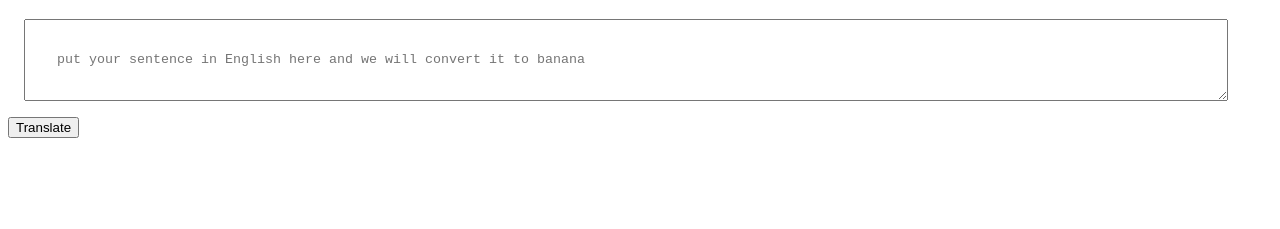
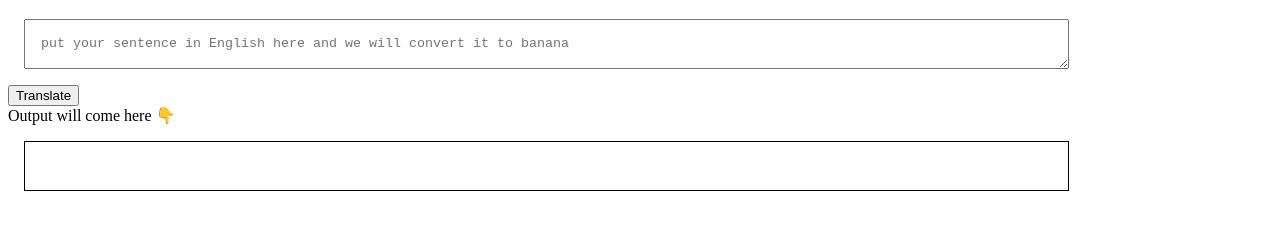
Before and after one commit to saiyed9974/neo-camp-banana-speak, a plain HTML site: page index.html in a window 1280 px wide. Shown: the part 61-290 px from the top of the page. Drawn offline with Linux system fonts and the light colour scheme.

Commit message:
input output processing done

```diff
--- a/app.js
+++ b/app.js
@@ -2,11 +2,10 @@
 var btnTranslate = document.querySelector("#btn-translate");
 
 var txtInput = document.querySelector("#txt-input");
-
+var output = document.querySelector("#output");
 
 btnTranslate.addEventListener("click", function clickEventhandler(){
 
-    console.log("CLICKED!");
-    console.log("input",txtInput.value);
+    output.innerText = " sdfsfdf(banana) "+ txtInput.value;
 
 })
--- a/index.html
+++ b/index.html
@@ -6,11 +6,22 @@
     <title>Banana Speak</title>
     <style>
         textarea{
-            width: 90%;
-            padding: 2rem;
+            width: 80%;
+            padding: 1rem;
             margin: 1rem;
             height: 2vh;
             display: block;
+        }
+
+        #output{
+
+            border:1px solid black;
+            width: 80%;
+            height: 2vh;
+            padding: 1rem;
+
+            margin: 1rem;
+
         }
     </style>
 </head>
@@ -20,6 +31,10 @@
     <textarea id="txt-input"
     placeholder="put your sentence in English here and we will convert it to banana "></textarea>
     <button id="btn-translate">Translate</button>
+    <div>Output will come here 👇</div>
+
+    <div id="output"></div>
+
     <script src="app.js" type="text/javascript"></script>
 </body>
 </html>
```
